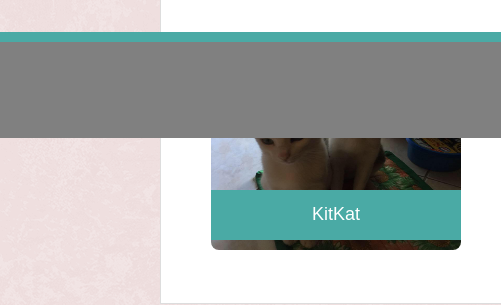
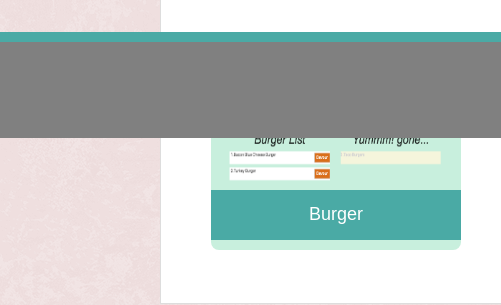
Before and after one commit to shirleymramirez/Responsive-Portfolio, a plain HTML site: page portfolio.html in a window 1280 px wide. Shown: the part 662-967 px from the top of the page, 0-501 px from the left. Drawn offline with Linux system fonts and the light colour scheme.

Commit message:
added link for my burger-node-express-handlebars app

```diff
--- a/portfolio.html
+++ b/portfolio.html
@@ -82,8 +82,10 @@
                     </div>
 
                     <div class="homework">
-                        <span class="homework-text">KitKat</span>
-                        <img class="homework-image" src="./assets/images/kitandkat.jpg" alt="My Cats Kit and Kat">
+                        <a href="https://secure-cove-61385.herokuapp.com/" target="_blank">
+                            <span class="homework-text">Burger</span>
+                        </a>
+                        <img class="homework-image" src="./assets/images/burger.png" alt="Burger-Node-Express-Handlebars">
                     </div>
 
                     <div class="homework">
```
Also changed, not shown: assets/images/burger.png (added).
